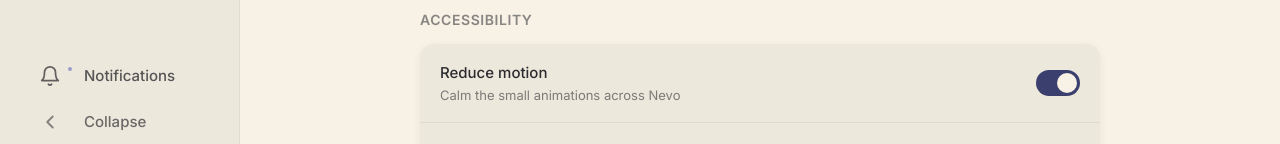
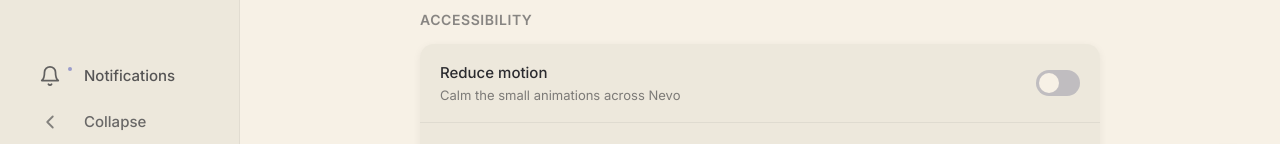
Before and after one commit to teslimsadiqnevo/nevo-frontend-2.0, a Next.js app: page /teacher/profile in a window 1280 px wide. Shown: the part 558-702 px from the top of the page. Built offline with nearby package versions, Linux system fonts and the light colour scheme; no server answers.

Commit message:
fix(teacher): accessibility toggles actually change the console and persist

```diff
--- a/src/components/teacher/Profile/ProfileSettings.tsx
+++ b/src/components/teacher/Profile/ProfileSettings.tsx
@@ -2,6 +2,7 @@
 
 import { useEffect, useRef, useState } from "react";
 import { Toggle } from "@/components/teacher/shared/Toggle";
+import { useAccessibility } from "@/context/AccessibilityContext";
 import {
   ACCESSIBILITY_SETTINGS,
   DEFAULT_SETTINGS,
@@ -22,9 +23,16 @@ import { SignOutModal } from "./SignOutModal";
  * actually dirty, and on save a toast confirms while the page stays exactly
  * where it was. Flagged - C11's header is a bare heading.
  *
- * "Larger text" applies the frame's own `zoom: 1.15` to this page's content,
- * which is the scope the frame gives it. Driving it console-wide needs an
- * app-level provider; noted as a follow-up rather than invented here.
+ * The Accessibility rows drive the app-wide AccessibilityContext, so they do
+ * what their own sub-copy promises - "across Nevo", "across the console" -
+ * and persist. They apply on tap and stay out of the dirty/Save cycle:
+ * preferences that live on this device take effect now, while the
+ * Notifications rows (server-persisted) keep the C14 B6 save model.
+ *
+ * Two flagged divergences from C11: the frame draws "Reduce motion" ON by
+ * default, but the toggle now reflects the real stored preference, which
+ * starts OFF and is shared with the student app; and "Larger text" uses the
+ * shared text-size scale (1.1) rather than the frame's one-off zoom 1.15.
  */
 
 const SECTION_H3 =
@@ -36,6 +44,7 @@ const CARD =
 const TOAST_MS = 3000;
 
 export function ProfileSettings() {
+  const a11y = useAccessibility();
   const [profile, setProfile] = useState<TeacherProfile>(TEACHER_PROFILE);
   const [settings, setSettings] = useState(DEFAULT_SETTINGS);
   const [dirty, setDirty] = useState(false);
@@ -54,6 +63,26 @@ export function ProfileSettings() {
   const flip = (id: string) => {
     setSettings((s) => ({ ...s, [id]: !s[id] }));
     setDirty(true);
+  };
+
+  // Accessibility rows read and write the global preference directly.
+  const valueOf = (id: string): boolean =>
+    id === "reduceMotion"
+      ? a11y.reducedMotion
+      : id === "largerText"
+        ? a11y.textSize !== "m"
+        : settings[id];
+
+  const toggle = (id: string) => {
+    if (id === "reduceMotion") {
+      a11y.setReducedMotion(!a11y.reducedMotion);
+      return;
+    }
+    if (id === "largerText") {
+      a11y.setTextSize(a11y.textSize === "m" ? "l" : "m");
+      return;
+    }
+    flip(id);
   };
 
   const save = () => {
@@ -83,8 +112,8 @@ export function ProfileSettings() {
           </div>
         </div>
         <Toggle
-          on={settings[r.id]}
-          onChange={() => flip(r.id)}
+          on={valueOf(r.id)}
+          onChange={() => toggle(r.id)}
           label={r.label}
         />
       </div>
@@ -92,11 +121,7 @@ export function ProfileSettings() {
 
   return (
     <div className="relative mx-auto w-full max-w-[1040px] px-[38px] py-[34px] xl:px-[52px] xl:py-11">
-      {/* The frame scopes Larger text to this page's content via zoom. */}
-      <div
-        className="mx-auto max-w-[680px] transition-[zoom] duration-200"
-        style={settings.largerText ? { zoom: 1.15 } : undefined}
-      >
+      <div className="mx-auto max-w-[680px]">
         <div className="flex items-center justify-between gap-4">
           <h2 className="text-[23px] font-semibold tracking-[-0.015em] text-nevo-near-black xl:text-[26px]">
             Profile &amp; account
--- a/src/components/teacher/Shell/TeacherShell.tsx
+++ b/src/components/teacher/Shell/TeacherShell.tsx
@@ -1,6 +1,7 @@
 "use client";
 
 import { usePathname } from "next/navigation";
+import { TEXT_ZOOM, useAccessibility } from "@/context/AccessibilityContext";
 import { AskNevo } from "./AskNevo";
 import { TeacherSidebar } from "./TeacherSidebar";
 
@@ -12,13 +13,20 @@ import { TeacherSidebar } from "./TeacherSidebar";
  */
 export function TeacherShell({ children }: { children: React.ReactNode }) {
   const pathname = usePathname() ?? "";
+  const { textSize } = useAccessibility();
 
   if (pathname.startsWith("/teacher/onboarding")) return <>{children}</>;
 
   return (
     <div className="flex h-dvh flex-row overflow-hidden bg-nevo-cream text-nevo-near-black">
       <TeacherSidebar />
-      <main className="flex min-w-0 flex-1 flex-col overflow-y-auto">
+      {/* "Larger text" is a console-wide preference, so the zoom lives on
+          the shell, not one page. The rail keeps its own scale, as in the
+          student app. `zoom: var(...)` is unsupported, hence the map. */}
+      <main
+        className="flex min-w-0 flex-1 flex-col overflow-y-auto"
+        style={{ zoom: TEXT_ZOOM[textSize] }}
+      >
         {children}
       </main>
       {/* C15: Ask Nevo floats on every console surface. */}
```
